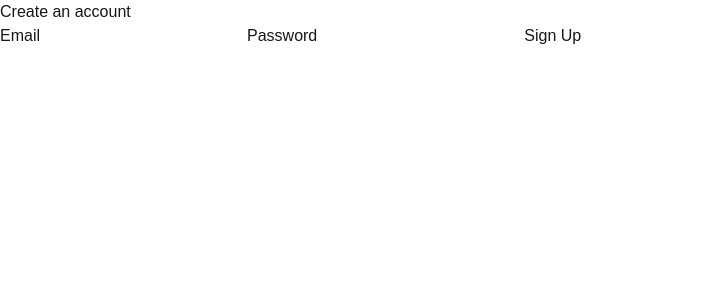
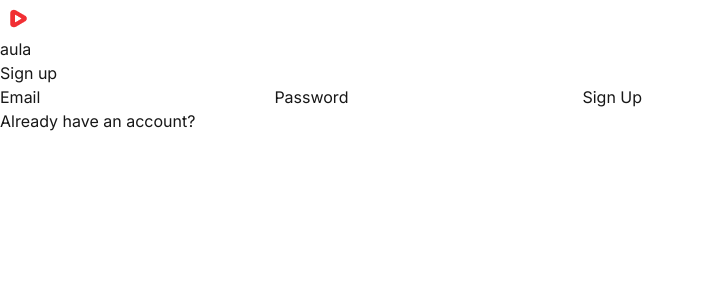
Before and after one commit to Huey-dev/classly, a Next.js app: page /signup in a window 1280 px wide. Shown: the top 300 px of the page, without its empty margins (0-705 px from the left). Built offline with nearby package versions, Linux system fonts and the light colour scheme.

Commit message:
Refactor code structure for improved readability and maintainability

```diff
--- a/src/app/(auth)/signup/component/SignupForm.tsx
+++ b/src/app/(auth)/signup/component/SignupForm.tsx
@@ -19,7 +19,7 @@ const SignupForm = ({ onSubmit, loading, error }: SignupFormProps) => {
 
   return (
     <form onSubmit={handleSubmit}>
-     <label>Email</label>
+      <label className="font-light text-sm">Email</label>
         <input
           type="email"
           name="email"
@@ -28,7 +28,7 @@ const SignupForm = ({ onSubmit, loading, error }: SignupFormProps) => {
           className="border p-2 w-full"
         />
 
-       <label>Password</label>
+       <label className="font-light text-sm">Password</label>
         <input
           type="password"
           name="password"
--- a/src/app/(auth)/signup/page.tsx
+++ b/src/app/(auth)/signup/page.tsx
@@ -2,7 +2,8 @@
 import React, { useState } from "react";
 import SignupForm from "./component/SignupForm";
 import { SignupFormData } from "../../../../type";
-import { useRouter } from 'next/navigation';
+import { useRouter } from "next/navigation";
+import Image from "next/image";
 const Page = () => {
   // State to manage form submission status
   const [loading, setLoading] = useState<boolean>(false);
@@ -12,7 +13,6 @@ const Page = () => {
   const router = useRouter();
   // Function to handle form submission
   const handleSubmit = async (formData: SignupFormData) => {
-
     setLoading(true);
     setError(null);
     setSuccess(false);
@@ -29,7 +29,7 @@ const Page = () => {
       if (response.ok) {
         setSuccess(true);
         console.log("Signup successful:", data);
-        router.push('/');
+        router.push("/");
         // Optionally redirect or show a success message
       } else {
         setError(data.error || "Signup failed");
@@ -42,16 +42,42 @@ const Page = () => {
   };
 
   return (
-    <div className="max-w-md mx-auto p-6">
-      <h1 className="text-4xl font-bold mb-6">Create an account</h1>
-      <SignupForm
-        onSubmit={handleSubmit}
-        loading={loading}
-        error={error}
-        success={success}
-      />
+    <div className="min-h-screen flex items-center  bg-white justify-center bg-gray-50 px-4 sm:px-6 lg:px-8">
+      <div className="max-w-md w-full space-y-8 bg-white p-8 rounded-xl shadow-md">
+<div className="flex items-center">
+          <Image src="/logo.png" alt="logo" width="37" height="37"/>
+          <span className="font-extrabold text-lg ">aula</span>
+</div>
+        <div>
+          <h2 className="mt-6 text-center text-3xl font-extrabold text-gray-900">
+            Sign up
+          </h2>
+        </div>
+
+        <SignupForm onSubmit={handleSubmit} loading={loading} error={error} />
+
+        <div className="text-center mt-4">
+          <p className="text-sm text-gray-600">
+            Already have an account?{" "}
+            <a
+              href="/signin"
+              className="font-medium text-blue-600 hover:text-blue-"
+            />
+          </p>
+        </div>
+      </div>
     </div>
   );
 };
 
 export default Page;
+
+{
+  /* <h1 className="text-4xl font-bold mb-6 ">Signup</h1>
+<SignupForm
+  onSubmit={handleSubmit}
+  loading={loading}
+  error={error}
+  success={success}
+/> */
+}
--- a/src/app/layout.tsx
+++ b/src/app/layout.tsx
@@ -1,15 +1,10 @@
 import type { Metadata } from "next";
-import { Geist, Geist_Mono } from "next/font/google";
+import { Inter } from "next/font/google";
 import "./globals.css";
 
-const geistSans = Geist({
-  variable: "--font-geist-sans",
-  subsets: ["latin"],
-});
-
-const geistMono = Geist_Mono({
-  variable: "--font-geist-mono",
-  subsets: ["latin"],
+const inter = Inter({
+  subsets: ['latin'],
+  display: 'swap',
 });
 
 export const metadata: Metadata = {
@@ -25,7 +20,7 @@ export default function RootLayout({
   return (
     <html lang="en">
       <body
-        className={`${geistSans.variable} ${geistMono.variable} antialiased`}
+        className={inter.className}
       >
         {children}
       </body>
```
Also changed, not shown: public/logo.png (added).
